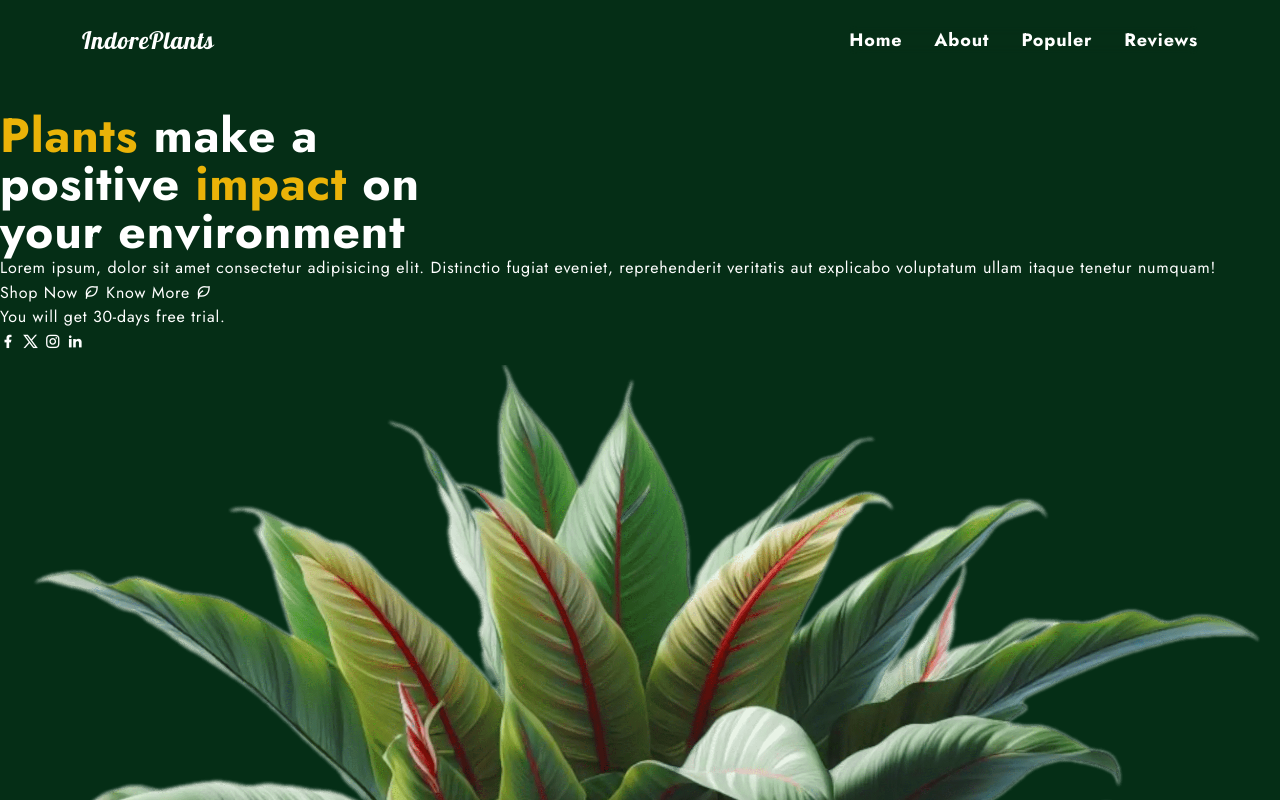
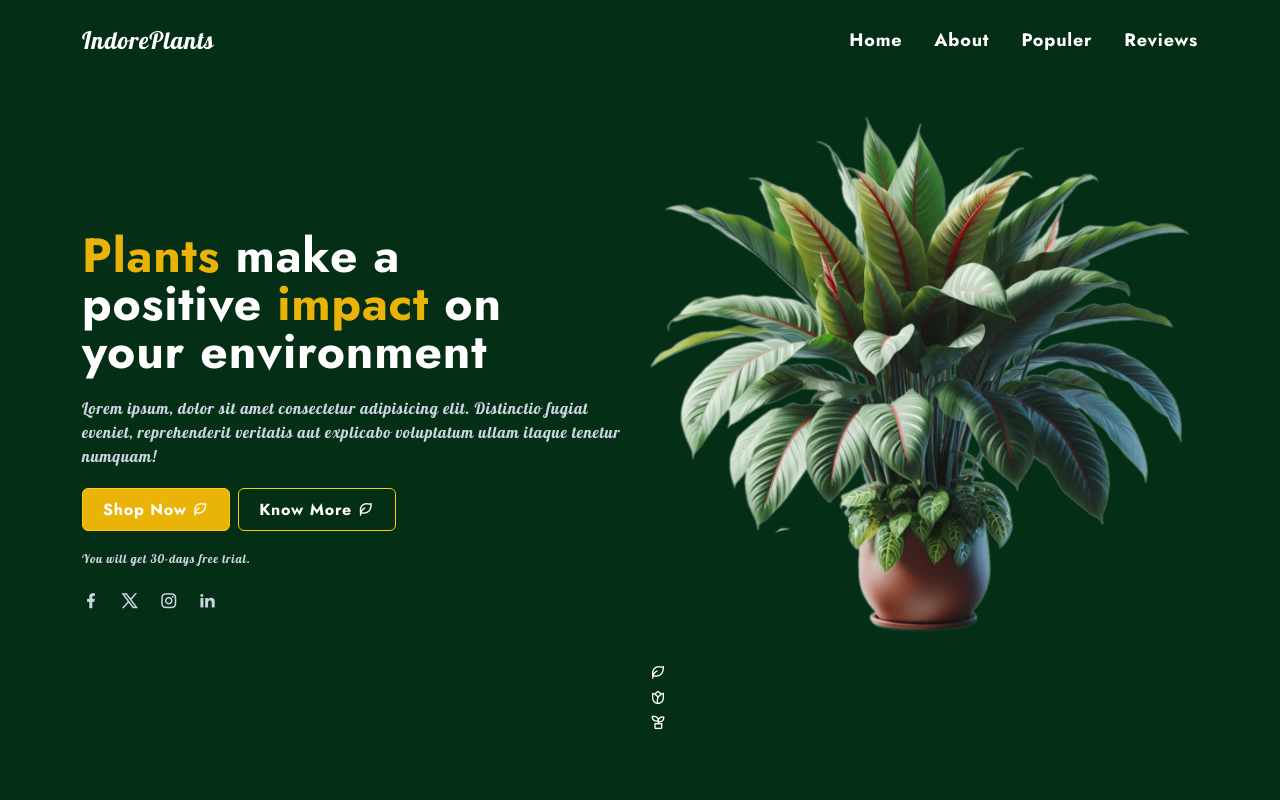
Before and after one commit to khatriaadarsh/Plant-Website, a website: page index.html in a window 1280 px wide. Shown: the top 800 px of the page. Drawn offline with nearby package versions, Linux system fonts and the light colour scheme.

Commit message:
Home section

```diff
--- a/index.html
+++ b/index.html
@@ -49,44 +49,54 @@
     <main>
       <!-- Home -->
       <section>
-        <div>
-          <div>
+        <div class="container">
+          <div class="flex flex-col items-center gap-5 lg:flex-row">
             <!-- Content -->
-            <div>
+            <div class="w-full space-y-5 lg:w-1/2">
               <h1>
                 <span class="text-yellow-500">Plants</span> make a <br />
                 positive
                 <span class="text-yellow-500">impact</span> on <br />
                 your environment
               </h1>
-              <p>
+              <p class="text-slate-300 font-Lobstor">
                 Lorem ipsum, dolor sit amet consectetur adipisicing elit.
                 Distinctio fugiat eveniet, reprehenderit veritatis aut explicabo
                 voluptatum ullam itaque tenetur numquam!
               </p>
-              <div>
-                <button>
+              <div class="flex flex-col gap-2 sm:flex-row">
+                <button class="btn">
                   <span>Shop Now</span>
                   <i class="ri-leaf-line"></i>
                 </button>
-                <button>
+                <button class="btn btn-outline">
                   <span>Know More</span>
                   <i class="ri-leaf-line"></i>
                 </button>
               </div>
-              <p>You will get 30-days free trial.</p>
-              <div>
-                <i class="ri-facebook-fill"></i>
-                <i class="ri-twitter-x-line"></i>
-                <i class="ri-instagram-line"></i>
-                <i class="ri-linkedin-fill"></i>
+              <p class="text-xs font-Lobstor text-slate-300">
+                You will get 30-days free trial.
+              </p>
+              <div class="flex items-center gap-5 text-lg">
+                <i class="ri-facebook-fill text-slate-300 cursor-pointer hover:text-yellow-500 duration-300 "></i>
+                <i class="ri-twitter-x-line text-slate-300 cursor-pointer hover:text-yellow-500 duration-300 "></i>
+                <i class="ri-instagram-line text-slate-300 cursor-pointer hover:text-yellow-500 duration-300 "></i>
+                <i class="ri-linkedin-fill text-slate-300 cursor-pointer hover:text-yellow-500 duration-300 "></i>
               </div>
             </div>
 
             <!-- Image -->
-            <div>
+            <div class="w-full relative lg:w-1/2">
               <img src="./images/home.png" alt="home-image" />
-
+              <div>
+                <i class="ri-leaf-line"></i>
+              </div>
+              <div>
+                <i class="ri-flower-line"></i>
+              </div>
+              <div>
+                <i class="ri-plant-line"></i>
+              </div>
             </div>
           </div>
         </div>
--- a/input.css
+++ b/input.css
@@ -18,3 +18,20 @@ h1 {
 .nav-link:hover {
   @apply text-yellow-500;
 }
+
+/* Button */
+.btn {
+  @apply border border-yellow-400 bg-yellow-500 px-5 py-2 rounded-md duration-300;
+}
+.btn span{
+  @apply font-bold
+}
+.btn:hover{
+  @apply opacity-85
+}
+.btn-outline{
+  @apply bg-transparent
+}
+.btn-outline:hover{
+  @apply bg-yellow-500
+}
```
Also changed, not shown: output.css.
